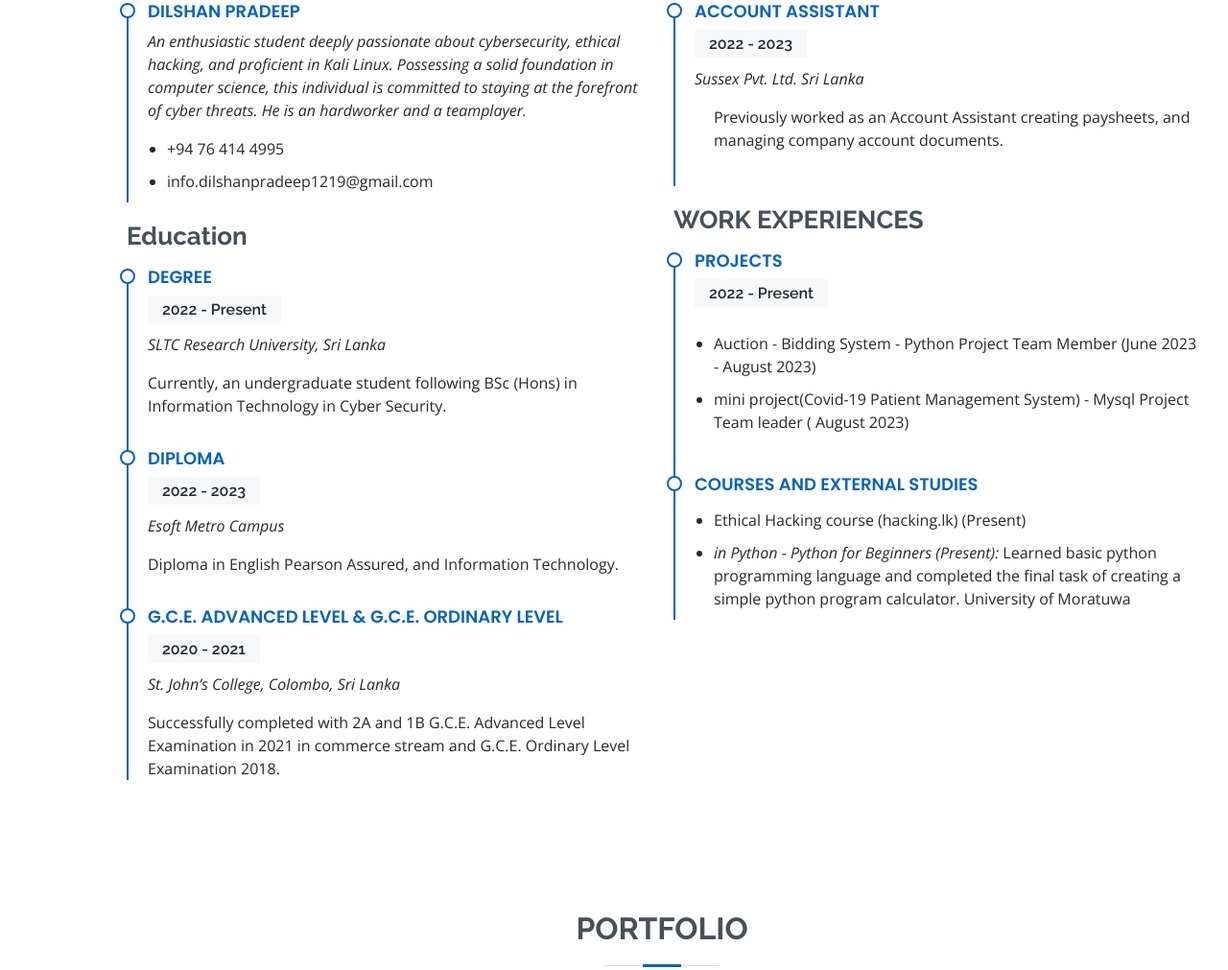
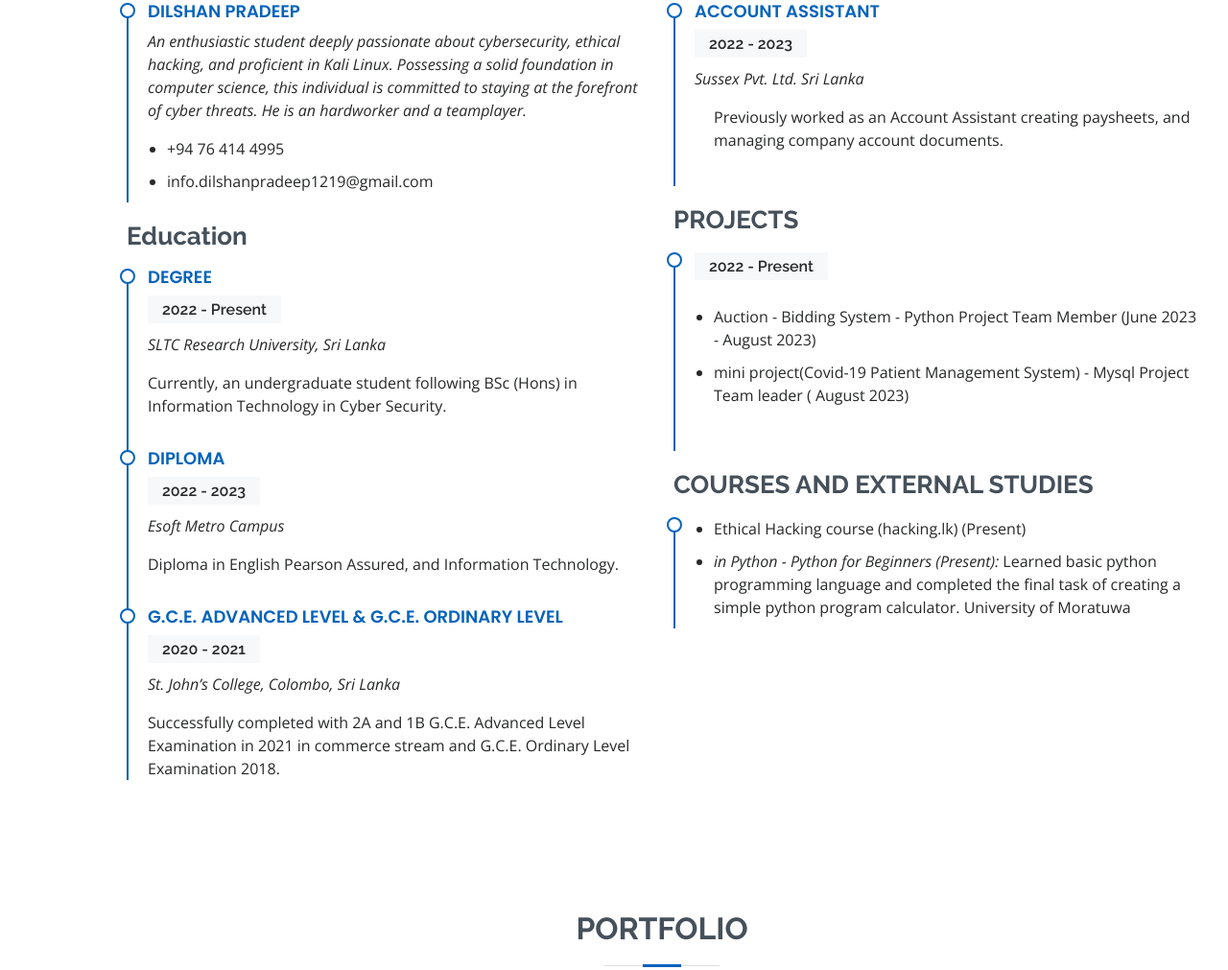
Before and after one commit to DilshanPradeep/CurrentPortfolio, a plain HTML site: page index.html in a window 1280 px wide. Shown: the part 2666-3677 px from the top of the page at 96% size. Drawn offline with nearby package versions, Linux system fonts and the light colour scheme.

Commit message:
Update index.html

```diff
--- a/index.html
+++ b/index.html
@@ -292,9 +292,9 @@
                   documents.</p>
               </ul>
             </div>
-            <h3 class="resume-title">WORK EXPERIENCES</h3>
+            <h3 class="resume-title">PROJECTS</h3>
             <div class="resume-item">
-              <h4>PROJECTS</h4>
+              <h4></h4>
               <h5>2022 - Present</h5>
               <p><em></em></p>
               <ul>
@@ -305,8 +305,9 @@
                   2023)</li>
               </ul>
             </div>
+            <h3 class="resume-title">COURSES AND EXTERNAL STUDIES</h3>
             <div class="resume-item">
-              <h4>COURSES AND EXTERNAL STUDIES
+              <h4>
               </h4>
               <p><em></em></p>
               <ul>
```
